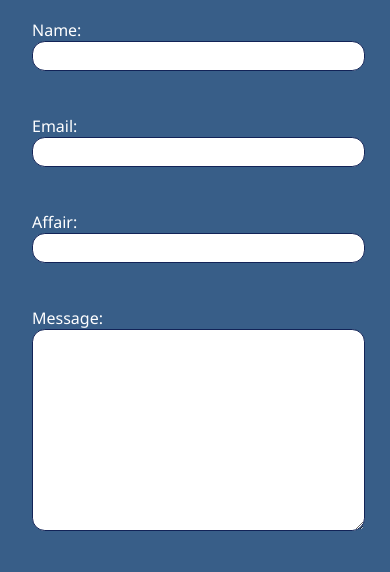
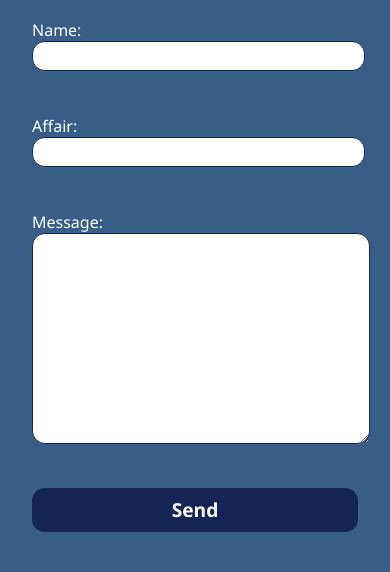
Before and after one commit to EmaPaul/landing_cleaning_corp, a plain HTML site: page index.html in a window 390 px wide. Shown: the part 5309-5881 px from the top of the page. Drawn offline with Linux system fonts and the light colour scheme.

Commit message:
cambios_penultimos

```diff
--- a/index.html
+++ b/index.html
@@ -188,17 +188,13 @@
             <input type="text" name="nombre" id="nombre" required="">
             <br><br>
 
-            <label for="correo" class="labels">Email:</label>
-            <input type="text" name="asunto" id="asunto" required="">
-            <br><br>
-
             <label for="asunto" class="labels">Affair:</label>
             <input type="text" name="asunto" id="asunto" required="">
             <br><br>
 
             <label for="mensaje" class="labels">Message:</label>
             <br>
-            <textarea name="mensaje" id="mensaje" rows="4" cols="50" required=""></textarea>
+            <textarea name="mensaje" id="mensaje" rows="4" cols="50" required="" class="text_area"></textarea>
             <br><br>
 
             <input type="submit" value="Send" class="cta-a">
@@ -248,9 +244,7 @@
       function handleSubmit(event){
         const form =new FormData(this);
         console.log(form.get('name'))
-        botonMailto.setAttribute('href',`mailto:magiccleaning.corp@gmail.com?subject=${form.get('nombre')}&body=${form.get('message')}`)
-        botonMailto.setAttribute('href',`mailto:magiccleaning.corp@gmail.com?subject=${form.get('correo')}&body=${form.get('message')}`)
-        botonMailto.setAttribute('href',`mailto:magiccleaning.corp@gmail.com?subject=${form.get('asunto')}&body=${form.get('message')}`)
+        botonMailto.setAttribute('href',`mailto:magiccleaning.corp@gmail.com?subject=${form.get('nombre')} - ${form.get('asunto')}&body=${form.get('mensaje')}`)
         botonMailto.click()
       }
     </script>
--- a/styles/styles.css
+++ b/styles/styles.css
@@ -330,6 +330,11 @@
   }
 }
 
+.text_area{
+  line-height: normal;
+  letter-spacing: normal;
+  padding: 10px;
+}
 
 
 
@@ -370,4 +375,10 @@
   .wrap-text-column textarea {
     padding-left: 5px; /* Puedes ajustar este valor según tu preferencia */
   }
+
+  .text_area{
+    line-height: normal;
+    letter-spacing: normal;
+    padding: 4.5px;
+  }
 }
```
